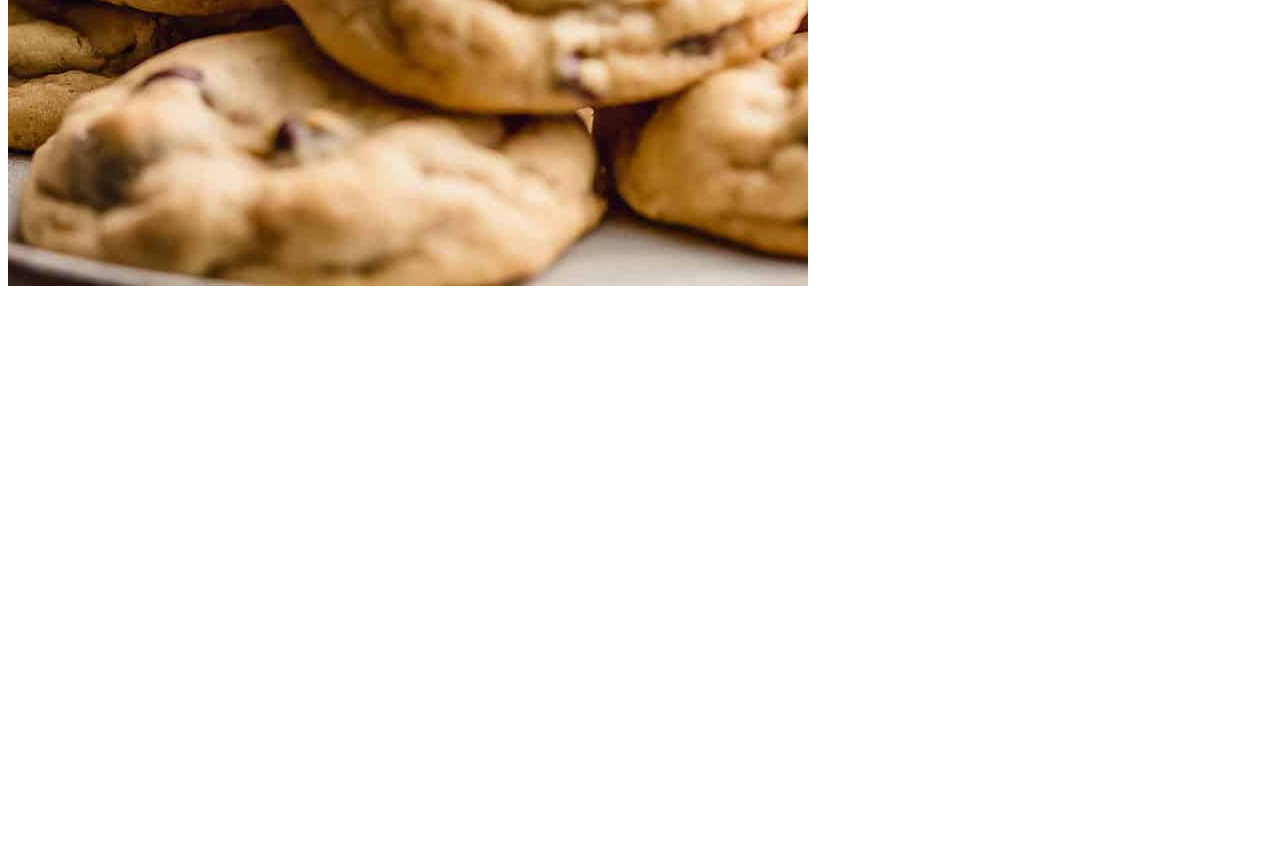
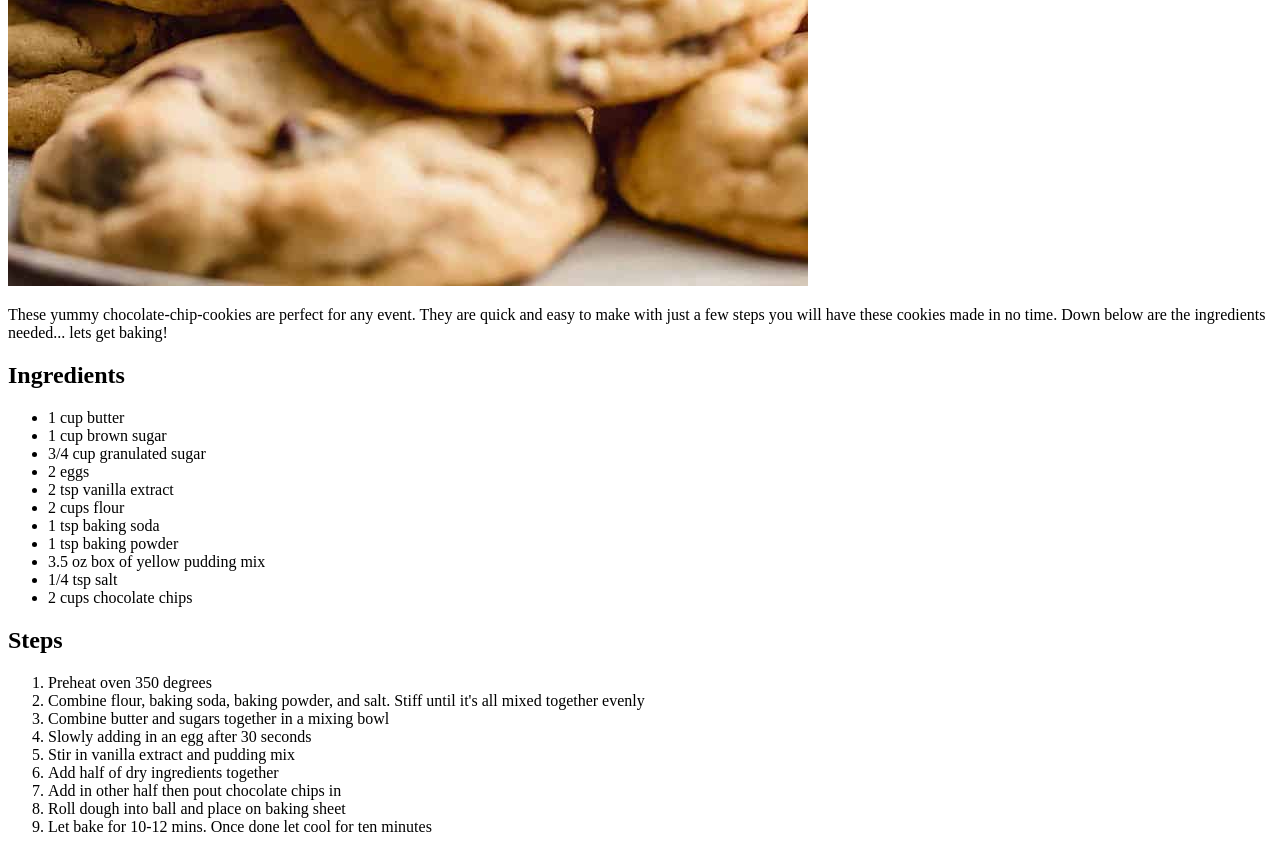
Before and after one commit to LexxAlexus/odin-recipes, a plain HTML site: page recipes/cookies.html in a window 1280 px wide. Shown: the part 594-1446 px from the top of the page. Before the commit the page ends 892 px from the top, so only its background shows below. Drawn offline with Linux system fonts and the light colour scheme.

Commit message:
Add ul list to ingredients

```diff
--- a/recipes/cookies.html
+++ b/recipes/cookies.html
@@ -7,4 +7,34 @@
 <body>
     <h1>Yummy Chocolate Chip Cookies</h1>
     <img src="../images/chocolate-chip-cookies.jpg" alt="chocolate-chip-cookies">
+    <p>
+        These yummy chocolate-chip-cookies are perfect for any event. They are quick and easy to make with just a few steps you will have these cookies made in no time. Down below are the ingredients needed... lets get baking!
+    </p>
+    <h2>Ingredients</h2>
+    <ul>
+        <li>1 cup butter</li>
+        <li>1 cup brown sugar</li>
+        <li>3/4 cup granulated sugar</li>
+        <li>2 eggs</li>
+        <li>2 tsp vanilla extract</li>
+        <li>2 cups flour</li>
+        <li>1 tsp baking soda</li>
+        <li>1 tsp baking powder</li>
+        <li>3.5 oz box of yellow pudding mix</li>
+        <li>1/4 tsp salt</li>
+        <li>2 cups chocolate chips</li>
+    </ul>
+    <h2>Steps</h2>
+    <ol>
+        <li>Preheat oven 350 degrees</li>
+        <li>Combine flour, baking soda, baking powder, and salt. Stiff until it's all mixed together evenly</li>
+        <li>Combine butter and sugars together in a mixing bowl</li>
+        <li>Slowly adding in an egg after 30 seconds</li>
+        <li>Stir in vanilla extract and pudding mix</li>
+        <li>Add half of dry ingredients together</li>
+        <li>Add in other half then pout chocolate chips in</li>
+        <li>Roll dough into ball and place on baking sheet</li>
+        <li>Let bake for 10-12 mins. Once done let cool for ten minutes</li>
+    </ol>
+</body>
 </html>
```
